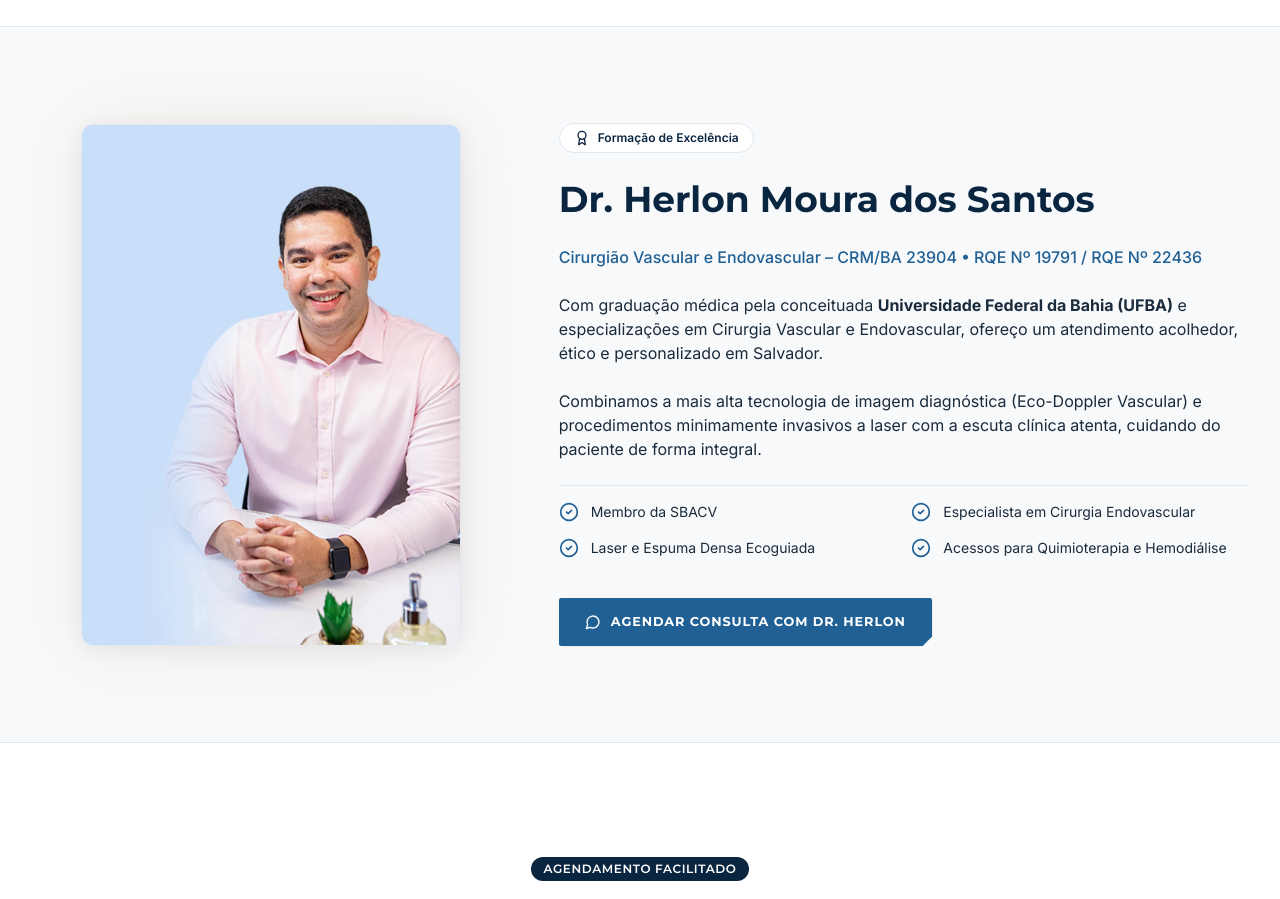
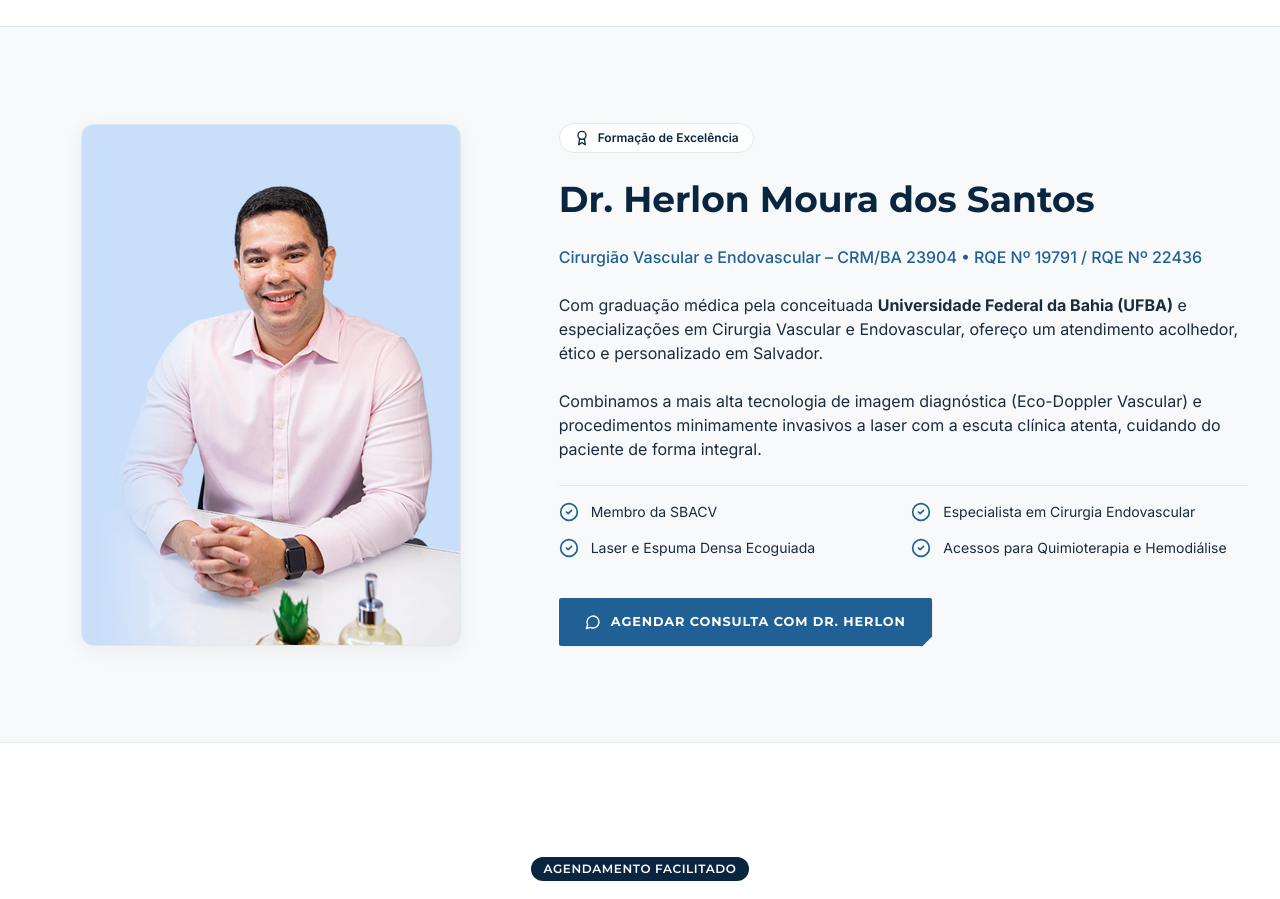
Before and after one commit to hudsonargollo/herlonmoura, a Next.js app: page / in a window 1280 px wide. Shown: the part 5420-6319 px from the top of the page. Built offline with nearby package versions, Linux system fonts and the light colour scheme; a web font is replaced by a local one.

Commit message:
style(sobre): remove glow overlay and centre the portrait
- drop the blurred gold ambient glow behind the Sobre card
- re-crop the portrait so the subject sits centred in the frame
- object-center instead of an offset object-position

```diff
--- a/app/page.tsx
+++ b/app/page.tsx
@@ -573,7 +573,6 @@ export default function Home() {
           <div className="grid items-center gap-12 lg:grid-cols-12">
             <div className="flex justify-center lg:col-span-5">
               <div className="relative w-full max-w-[380px]">
-                <div className="absolute inset-0 rounded-3xl" style={{ backgroundColor: 'var(--g-color-accent)', opacity: 0.2, filter: 'blur(2rem)' }} />
                 <div className="relative z-10 overflow-hidden rounded-3xl" style={{ ...cardStyle, boxShadow: TOKEN.cardShadow }}>
                   <Image
                     src="/images/brand/sobre-doctor.webp"
@@ -581,7 +580,7 @@ export default function Home() {
                     width={1294}
                     height={1356}
                     sizes="(max-width: 1024px) 380px, 32vw"
-                    className="h-[520px] w-full object-cover object-[62%_35%]"
+                    className="h-[520px] w-full object-cover object-center"
                   />
                 </div>
               </div>
```
Also changed, not shown: public/images/brand/sobre-doctor.webp.
